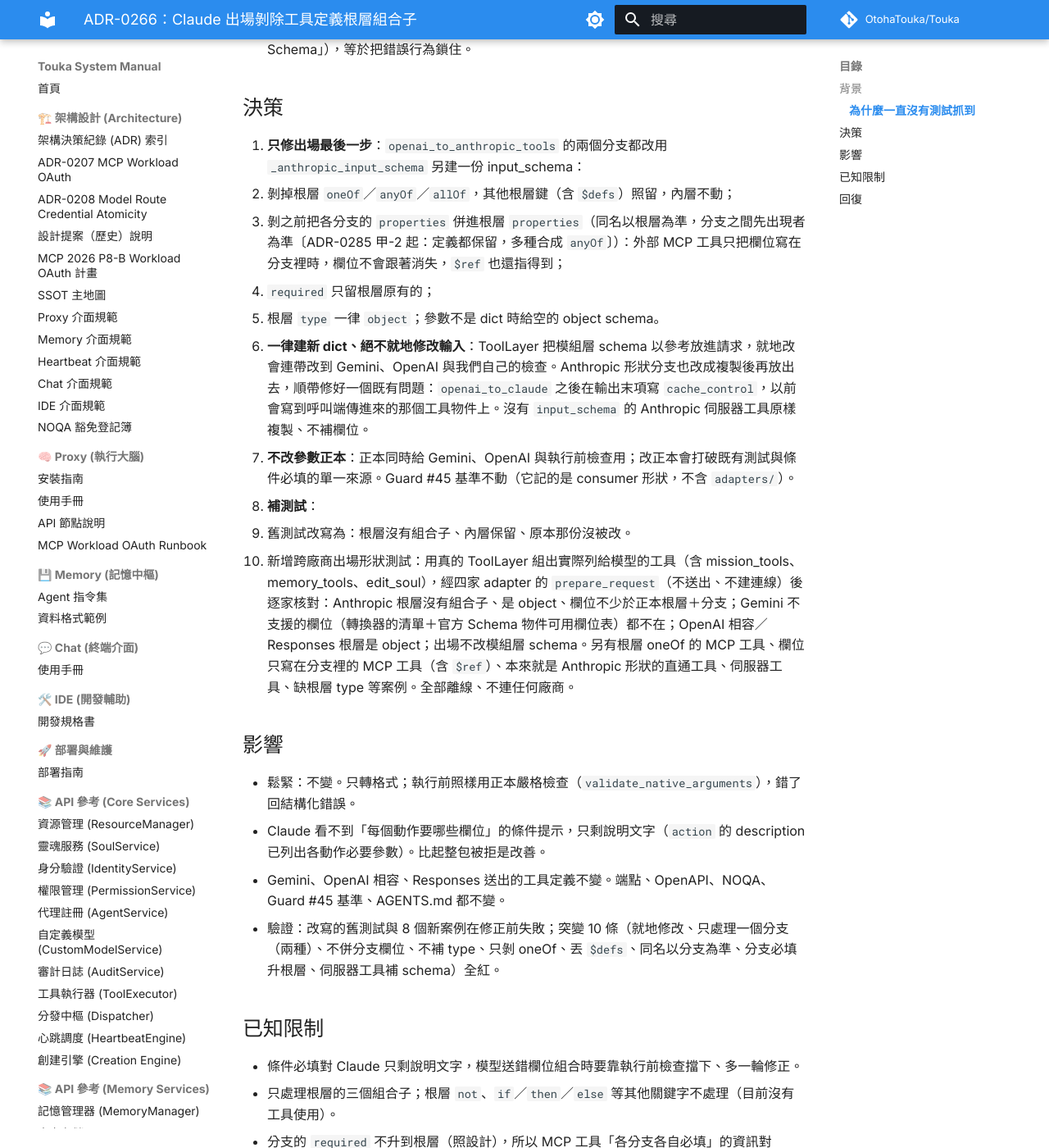
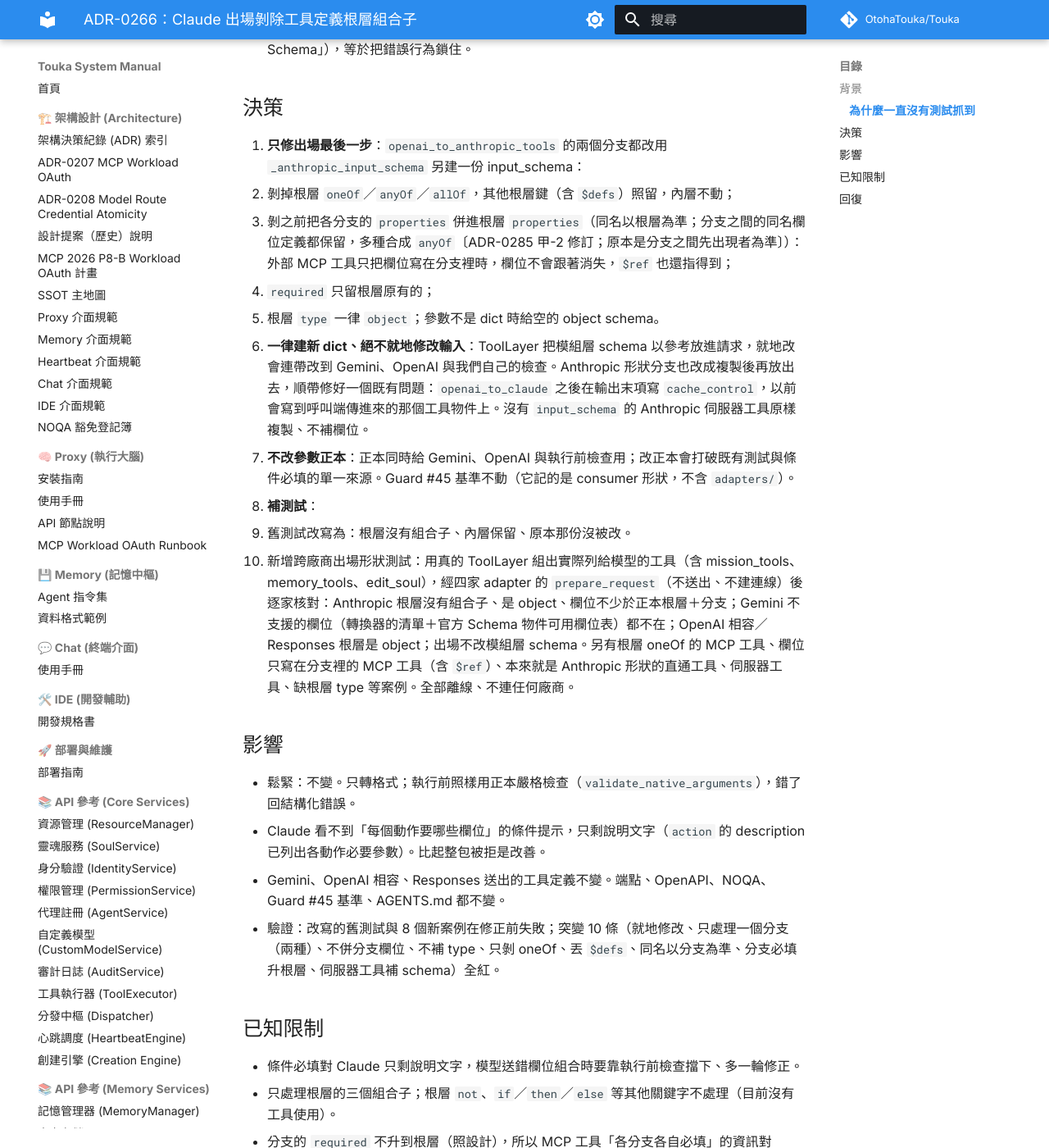
Before and after one commit to OtohaTouka/Touka, an MkDocs documentation site: the page built from docs/architecture/adr/0266-claude-tool-schema-root-combinators.md, in a window 1280 px wide and 1400 px high, scrolled down 1452 px. Shown: the whole window at 82% size. Built offline with MkDocs 1.6.1 and Material for MkDocs 9.7.7, drawn with Linux system fonts in a browser that asks for light colours; comment, search, counter and statistics services are not loaded; some of the changed text lies outside the part shown.

Commit message:
test(adapters): pin the full output for odd branches (review A-2 grok)
The xAI grok-4.7 review passed with one suggestion and three LOW notes.
The odd-input test now compares each case's whole schema, so dropping
non-dict or nested definitions turns it red. ADR-0266 states the current
rule first. ADR-0285 records the review, its cost and two notes left as is.

Co-Authored-By: Claude Opus 5.5 <noreply@anthropic.com>

```diff
--- a/docs/architecture/adr/0266-claude-tool-schema-root-combinators.md
+++ b/docs/architecture/adr/0266-claude-tool-schema-root-combinators.md
@@ -28,7 +28,7 @@
 
 1. **只修出場最後一步**：`openai_to_anthropic_tools` 的兩個分支都改用 `_anthropic_input_schema` 另建一份 input_schema：
    - 剝掉根層 `oneOf`／`anyOf`／`allOf`，其他根層鍵（含 `$defs`）照留，內層不動；
-   - 剝之前把各分支的 `properties` 併進根層 `properties`（同名以根層為準，分支之間先出現者為準〔ADR-0285 甲-2 起：定義都保留，多種合成 `anyOf`〕）：外部 MCP 工具只把欄位寫在分支裡時，欄位不會跟著消失，`$ref` 也還指得到；
+   - 剝之前把各分支的 `properties` 併進根層 `properties`（同名以根層為準；分支之間的同名欄位定義都保留，多種合成 `anyOf`〔ADR-0285 甲-2 修訂；原本是分支之間先出現者為準〕）：外部 MCP 工具只把欄位寫在分支裡時，欄位不會跟著消失，`$ref` 也還指得到；
    - `required` 只留根層原有的；
    - 根層 `type` 一律 `object`；參數不是 dict 時給空的 object schema。
 2. **一律建新 dict、絕不就地修改輸入**：ToolLayer 把模組層 schema 以參考放進請求，就地改會連帶改到 Gemini、OpenAI 與我們自己的檢查。Anthropic 形狀分支也改成複製後再放出去，順帶修好一個既有問題：`openai_to_claude` 之後在輸出末項寫 `cache_control`，以前會寫到呼叫端傳進來的那個工具物件上。沒有 `input_schema` 的 Anthropic 伺服器工具原樣複製、不補欄位。
@@ -49,7 +49,7 @@
 - 條件必填對 Claude 只剩說明文字，模型送錯欄位組合時要靠執行前檢查擋下、多一輪修正。
 - 只處理根層的三個組合子；根層 `not`、`if`／`then`／`else` 等其他關鍵字不處理（目前沒有工具使用）。
 - 分支的 `required` 不升到根層（照設計），所以 MCP 工具「各分支各自必填」的資訊對 Claude 也只剩描述文字。
-- 分支之間同名欄位定義不同時，只取第一個出現的定義。〔ADR-0285 已解決〕
+- 〔已由 ADR-0285 甲-2 解決：定義都保留，多種合成 `anyOf`〕原本分支之間同名欄位定義不同時，只取第一個出現的定義。
 - 【推測】Gemini 出場對外部 MCP 工具的 `$ref`／`$defs` 不處理，欄位只寫在分支裡的也會在剝分支時消失；這類 MCP 工具在 Gemini 可能被拒收或變成沒有欄位。本 ADR 範圍外，未修（見 HANDOVER §3）。
 - 不涵蓋：SNS 走 Claude 時 ctx 缺連線物件的問題、OpenAI 相容轉送服務後端是 Claude 時的同類限制（另案）。
 
```
Also changed, not shown: docs/architecture/adr/0285-prompt-boundaries-for-model-written-text.md (+2 -0 lines), 2 other files.
